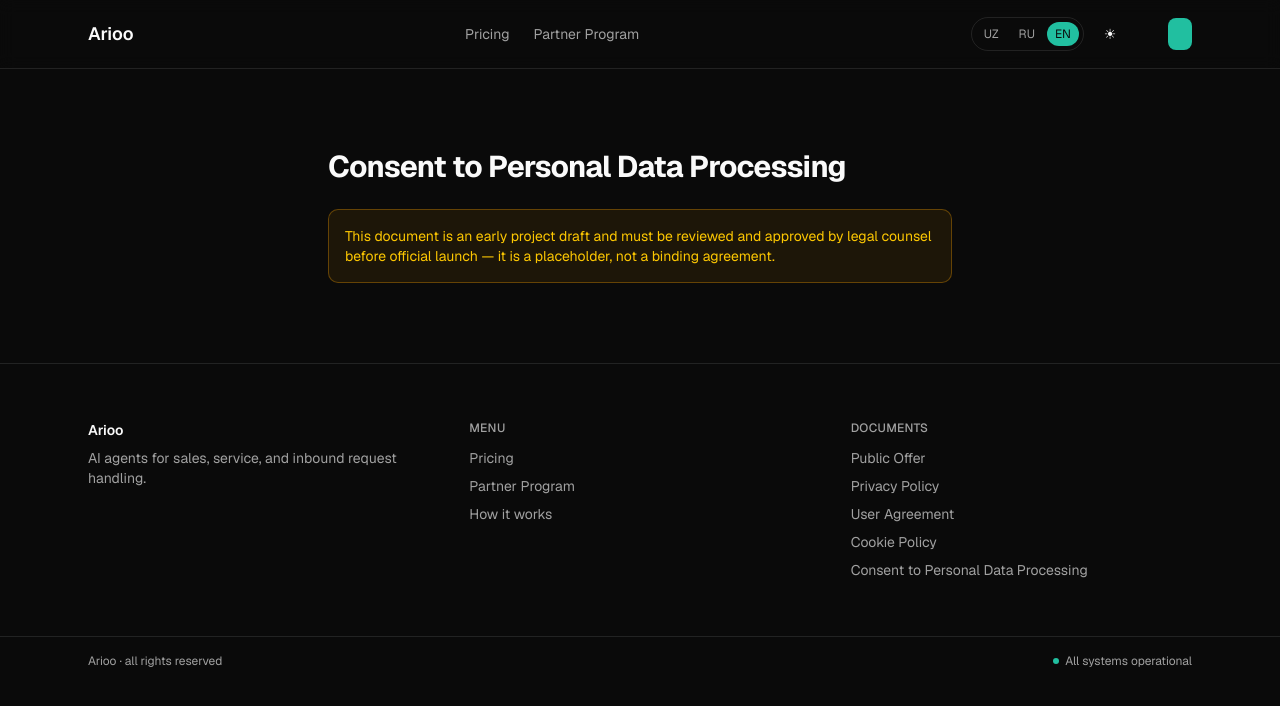
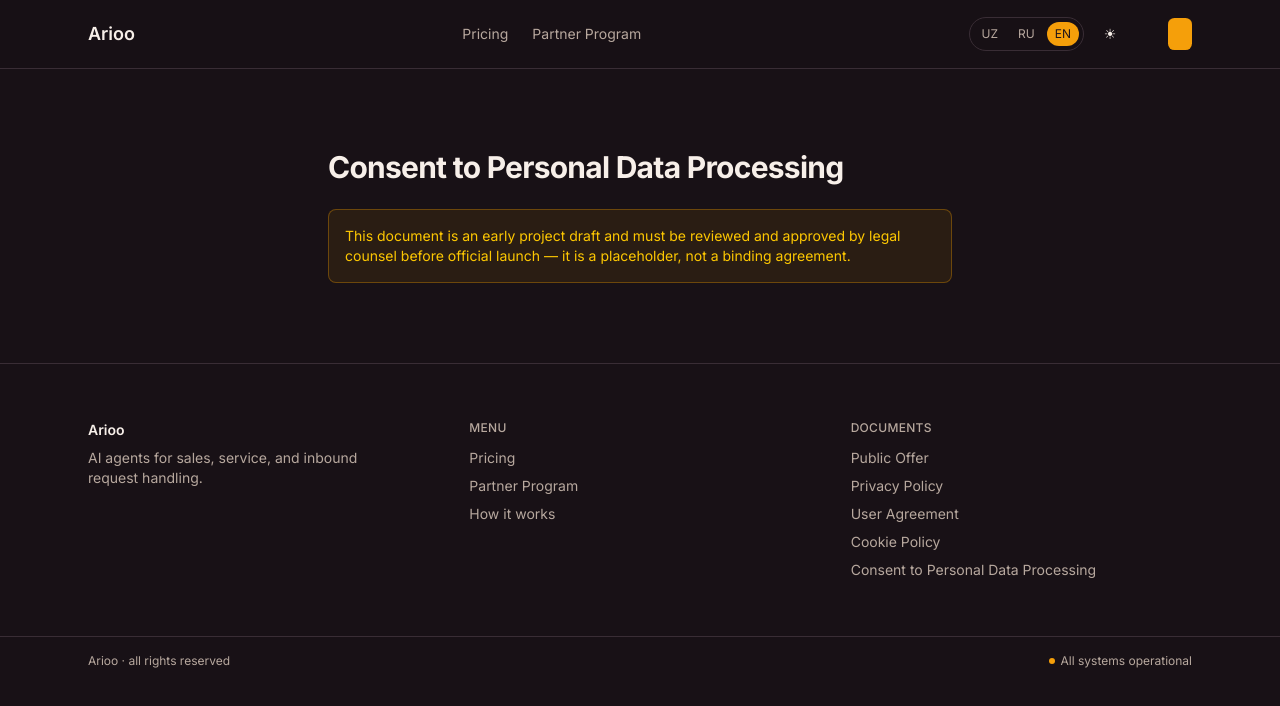
Before and after one commit to sheronov-akbarali/arioo, a Next.js app: page /en/legal/consent in a window 1280 px wide. Shown: the top 706 px of the page. Built offline with nearby package versions, Linux system fonts and the light colour scheme; no server answers.

Commit message:
feat: replace design tokens and font with worken.ru's exact values

```diff
--- a/src/app/[locale]/layout.tsx
+++ b/src/app/[locale]/layout.tsx
@@ -1,6 +1,6 @@
 import type { Metadata } from "next";
 import type { ReactNode } from "react";
-import { Geist, Geist_Mono } from "next/font/google";
+import { Inter, Geist_Mono } from "next/font/google";
 import { NextIntlClientProvider } from "next-intl";
 import { getMessages, getTranslations, setRequestLocale } from "next-intl/server";
 import { hasLocale } from "next-intl";
@@ -11,7 +11,7 @@ import { AppClerkProvider } from "@/components/clerk-provider";
 import { Header } from "@/components/marketing/header";
 import { Footer } from "@/components/marketing/footer";
 
-const geistSans = Geist({
+const geistSans = Inter({
   variable: "--font-geist-sans",
   subsets: ["latin"],
 });
--- a/src/app/global-not-found.tsx
+++ b/src/app/global-not-found.tsx
@@ -1,5 +1,5 @@
 import type { Metadata } from "next";
-import { Geist } from "next/font/google";
+import { Inter } from "next/font/google";
 import Link from "next/link";
 // global-not-found.tsx bypasses the app's normal layout tree entirely, so it
 // must bring its own document shell, fonts, and styles rather than relying
@@ -8,7 +8,7 @@ import Link from "next/link";
 // which only handles notFound() calls from within an already-matched locale route.
 import "./globals.css";
 
-const geistSans = Geist({
+const geistSans = Inter({
   variable: "--font-geist-sans",
   subsets: ["latin"],
 });
--- a/src/app/globals.css
+++ b/src/app/globals.css
@@ -51,76 +51,76 @@
 }
 
 :root {
-  --background: oklch(1 0 0);
-  --foreground: oklch(0.145 0 0);
-  --brand: oklch(0.6 0.11 175);
-  --brand-foreground: oklch(0.98 0 0);
-  --card: oklch(1 0 0);
-  --card-foreground: oklch(0.145 0 0);
-  --popover: oklch(1 0 0);
-  --popover-foreground: oklch(0.145 0 0);
-  --primary: oklch(0.205 0 0);
-  --primary-foreground: oklch(0.985 0 0);
-  --secondary: oklch(0.97 0 0);
-  --secondary-foreground: oklch(0.205 0 0);
-  --muted: oklch(0.97 0 0);
-  --muted-foreground: oklch(0.556 0 0);
-  --accent: oklch(0.97 0 0);
-  --accent-foreground: oklch(0.205 0 0);
-  --destructive: oklch(0.577 0.245 27.325);
-  --border: oklch(0.922 0 0);
-  --input: oklch(0.922 0 0);
-  --ring: oklch(0.708 0 0);
-  --chart-1: oklch(0.87 0 0);
-  --chart-2: oklch(0.556 0 0);
-  --chart-3: oklch(0.439 0 0);
-  --chart-4: oklch(0.371 0 0);
-  --chart-5: oklch(0.269 0 0);
-  --radius: 0.625rem;
-  --sidebar: oklch(0.985 0 0);
-  --sidebar-foreground: oklch(0.145 0 0);
-  --sidebar-primary: oklch(0.205 0 0);
-  --sidebar-primary-foreground: oklch(0.985 0 0);
-  --sidebar-accent: oklch(0.97 0 0);
-  --sidebar-accent-foreground: oklch(0.205 0 0);
-  --sidebar-border: oklch(0.922 0 0);
-  --sidebar-ring: oklch(0.708 0 0);
+  --background: hsl(37 45% 97%);
+  --foreground: hsl(22 50% 15%);
+  --brand: hsl(32 95% 44%);
+  --brand-foreground: hsl(37 45% 97%);
+  --card: hsl(30 30% 94%);
+  --card-foreground: hsl(22 50% 15%);
+  --popover: hsl(37 45% 97%);
+  --popover-foreground: hsl(22 50% 15%);
+  --primary: hsl(22 50% 15%);
+  --primary-foreground: hsl(37 45% 97%);
+  --secondary: hsl(37 30% 90%);
+  --secondary-foreground: hsl(22 50% 15%);
+  --muted: hsl(30 25% 92%);
+  --muted-foreground: hsl(22 20% 35%);
+  --accent: hsl(37 30% 90%);
+  --accent-foreground: hsl(22 50% 15%);
+  --destructive: hsl(0 84.2% 60.2%);
+  --border: hsl(30 20% 85%);
+  --input: hsl(30 20% 85%);
+  --ring: hsl(22 50% 15%);
+  --chart-1: hsl(220 70% 50%);
+  --chart-2: hsl(160 60% 45%);
+  --chart-3: hsl(30 80% 55%);
+  --chart-4: hsl(280 65% 60%);
+  --chart-5: hsl(340 75% 55%);
+  --radius: 0.5rem;
+  --sidebar: hsl(37 42% 95%);
+  --sidebar-foreground: hsl(22 35% 22%);
+  --sidebar-primary: hsl(22 50% 15%);
+  --sidebar-primary-foreground: hsl(37 45% 97%);
+  --sidebar-accent: hsl(37 32% 88%);
+  --sidebar-accent-foreground: hsl(22 50% 15%);
+  --sidebar-border: hsl(30 20% 85%);
+  --sidebar-ring: hsl(32 95% 44%);
 }
 
 .dark {
-  --background: oklch(0.145 0 0);
-  --foreground: oklch(0.985 0 0);
-  --brand: oklch(0.72 0.13 175);
-  --brand-foreground: oklch(0.15 0 0);
-  --card: oklch(0.205 0 0);
-  --card-foreground: oklch(0.985 0 0);
-  --popover: oklch(0.205 0 0);
-  --popover-foreground: oklch(0.985 0 0);
-  --primary: oklch(0.922 0 0);
-  --primary-foreground: oklch(0.205 0 0);
-  --secondary: oklch(0.269 0 0);
-  --secondary-foreground: oklch(0.985 0 0);
-  --muted: oklch(0.269 0 0);
-  --muted-foreground: oklch(0.708 0 0);
-  --accent: oklch(0.269 0 0);
-  --accent-foreground: oklch(0.985 0 0);
-  --destructive: oklch(0.704 0.191 22.216);
-  --border: oklch(1 0 0 / 10%);
-  --input: oklch(1 0 0 / 15%);
-  --ring: oklch(0.556 0 0);
-  --chart-1: oklch(0.87 0 0);
-  --chart-2: oklch(0.556 0 0);
-  --chart-3: oklch(0.439 0 0);
-  --chart-4: oklch(0.371 0 0);
-  --chart-5: oklch(0.269 0 0);
-  --sidebar: oklch(0.205 0 0);
-  --sidebar-foreground: oklch(0.985 0 0);
-  --sidebar-primary: oklch(0.488 0.243 264.376);
-  --sidebar-primary-foreground: oklch(0.985 0 0);
-  --sidebar-accent: oklch(0.269 0 0);
-  --sidebar-accent-foreground: oklch(0.985 0 0);
-  --sidebar-border: oklch(1 0 0 / 10%);
-  --sidebar-ring: oklch(0.556 0 0);
+  --background: hsl(320 18% 8%);
+  --foreground: hsl(28 46% 94%);
+  --brand: hsl(38 92% 50%);
+  --brand-foreground: hsl(320 18% 10%);
+  --card: hsl(320 18% 11%);
+  --card-foreground: hsl(28 46% 94%);
+  --popover: hsl(320 18% 11%);
+  --popover-foreground: hsl(28 46% 94%);
+  --primary: hsl(28 46% 94%);
+  --primary-foreground: hsl(320 18% 10%);
+  --secondary: hsl(320 14% 15%);
+  --secondary-foreground: hsl(28 46% 94%);
+  --muted: hsl(320 15% 14%);
+  --muted-foreground: hsl(24 15% 67%);
+  --accent: hsl(320 14% 15%);
+  --accent-foreground: hsl(28 46% 94%);
+  --destructive: hsl(0 62.8% 30.6%);
+  --border: hsl(320 12% 20%);
+  --input: hsl(320 12% 20%);
+  --ring: hsl(38 92% 50%);
+  --chart-1: hsl(220 70% 50%);
+  --chart-2: hsl(160 60% 45%);
+  --chart-3: hsl(30 80% 55%);
+  --chart-4: hsl(280 65% 60%);
+  --chart-5: hsl(340 75% 55%);
+  --sidebar: hsl(320 16% 10%);
+  --sidebar-foreground: hsl(28 40% 92%);
+  --sidebar-primary: hsl(38 92% 50%);
+  --sidebar-primary-foreground: hsl(320 18% 8%);
+  --sidebar-accent: hsl(320 14% 16%);
+  --sidebar-accent-foreground: hsl(28 46% 94%);
+  --sidebar-border: hsl(320 12% 20%);
+  --sidebar-ring: hsl(38 92% 50%);
 }
 
 @layer base {
```
